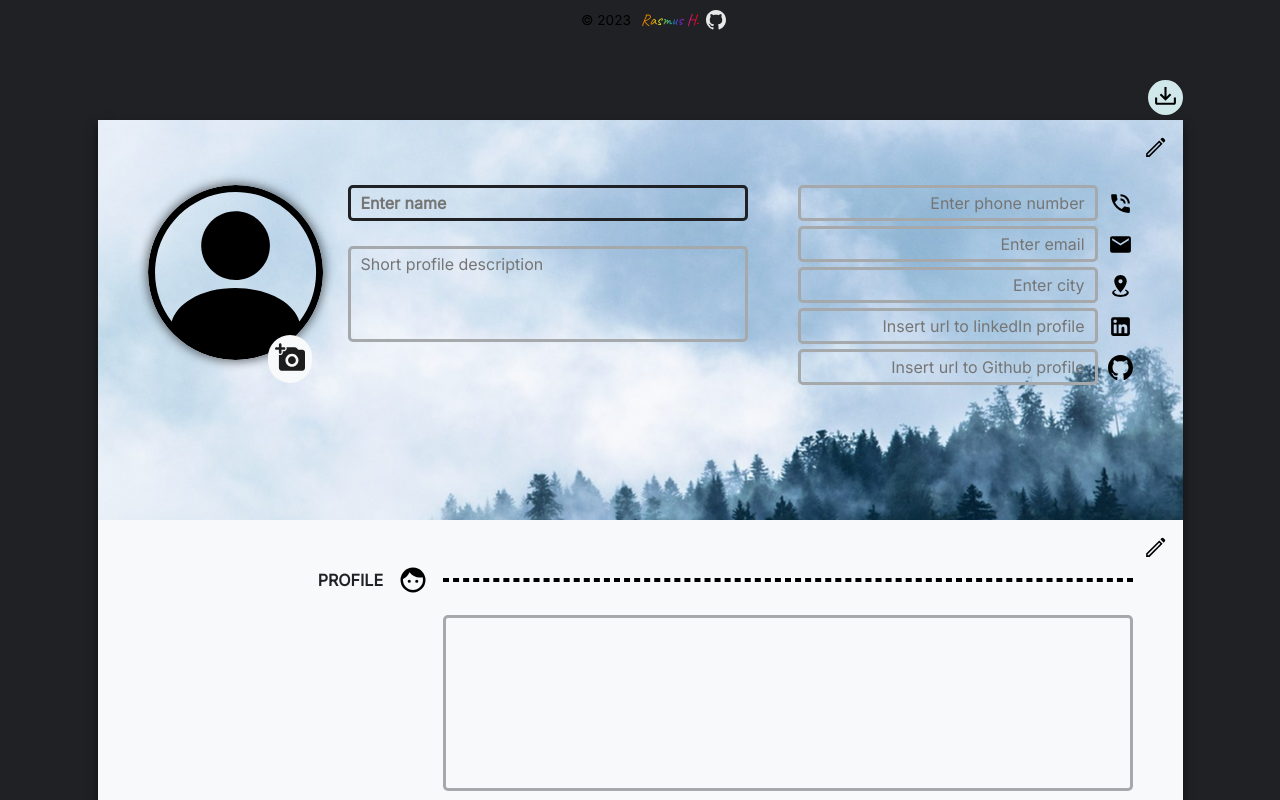
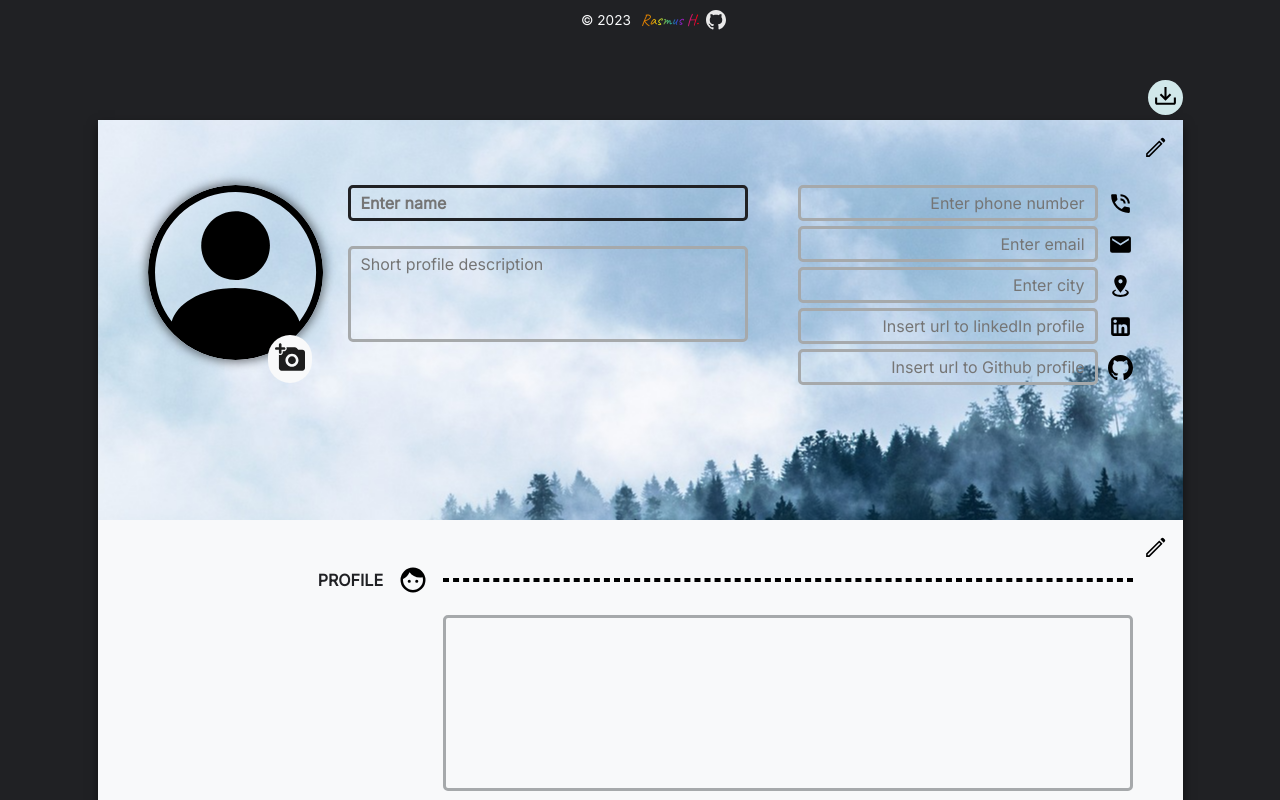
Before and after one commit to rasmushaislund/TOP-cv-generator, a React (Vite) app: page / in a window 1280 px wide. Shown: the top 800 px of the page. Built offline with nearby package versions, Linux system fonts and the light colour scheme.

Commit message:
Change color on copyright text

```diff
--- a/src/styles/GithubLink.css
+++ b/src/styles/GithubLink.css
@@ -9,7 +9,7 @@
 
 .copyright {
   font-size: 0.85rem;
-  color: var(--font-black);
+  color: var(--color-white);
 }
 
 .copyright,
```
